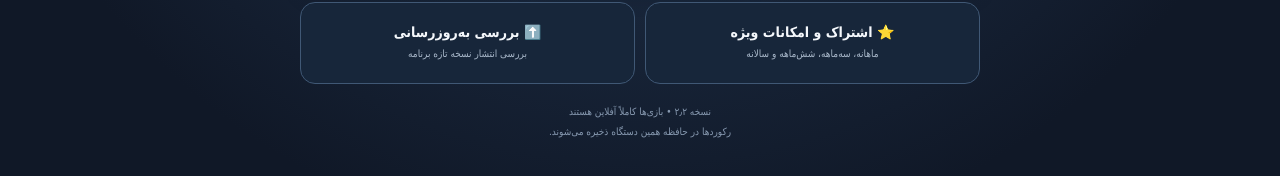
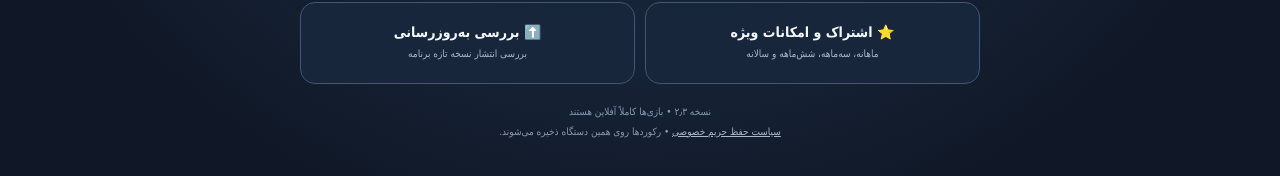
Before and after one commit to javademorady1354-coder/new, a plain HTML site: page app/src/main/assets/index.html in a window 1280 px wide. Shown: the part 440-616 px from the top of the page. Drawn offline with Linux system fonts and the light colour scheme.

Commit message:
Update version and add privacy policy link

```diff
--- a/app/src/main/assets/index.html
+++ b/app/src/main/assets/index.html
@@ -31,5 +31,5 @@ footer{text-align:center;color:#8799b0;font-size:10px;line-height:2;padding:18px
 <a class="tool" href="subscription.html"><strong>⭐ اشتراک و امکانات ویژه</strong><small>ماهانه، سه‌ماهه، شش‌ماهه و سالانه</small></a>
 <a class="tool" href="updates.html"><strong>⬆️ بررسی به‌روزرسانی</strong><small>بررسی انتشار نسخه تازه برنامه</small></a>
 </section>
-<footer>نسخه ۲٫۲ • بازی‌ها کاملاً آفلاین هستند<br>رکوردها در حافظه همین دستگاه ذخیره می‌شوند.</footer>
+<footer>نسخه ۲٫۳ • بازی‌ها کاملاً آفلاین هستند<br><a href="privacy-policy.html" style="color:#a9b8ca">سیاست حفظ حریم خصوصی</a> • رکوردها روی همین دستگاه ذخیره می‌شوند.</footer>
 </main></body></html>
```
